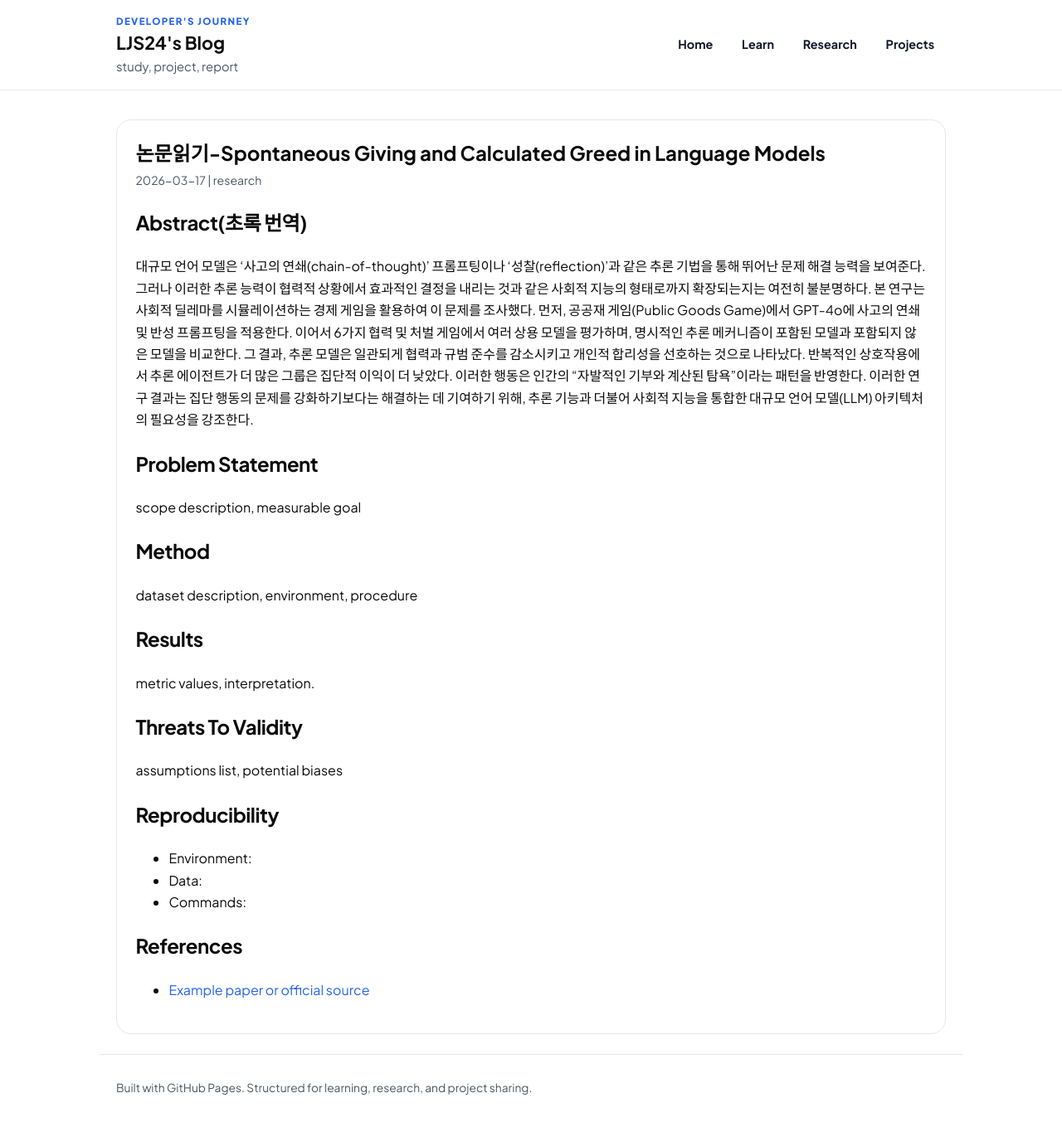
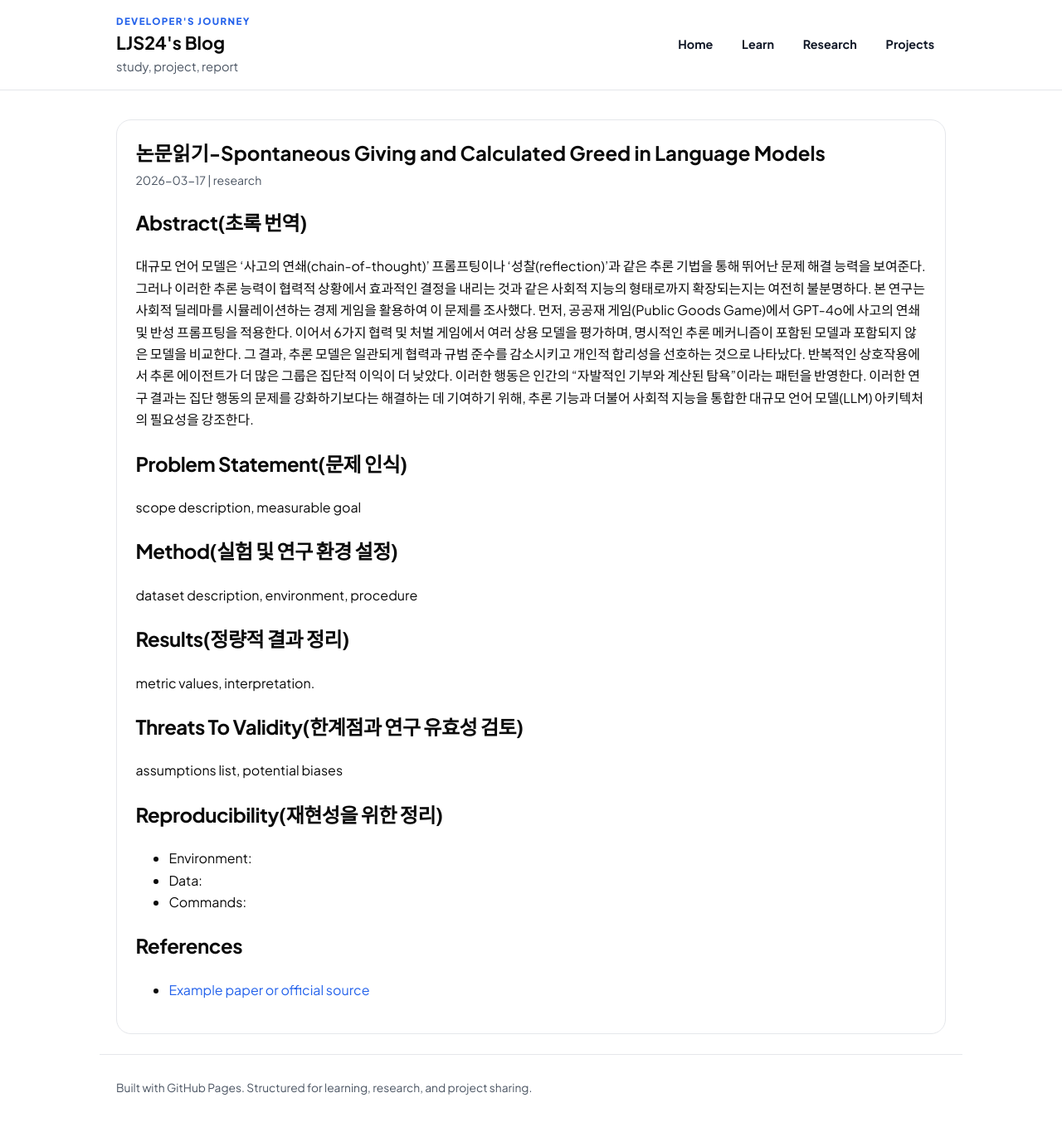
Before and after one commit to LJS24/LJS24.github.io, a Jekyll site: the page built from _posts/research/2026-03-17-research-report-paper.md, in a window 1280 px wide and 1370 px high. Shown: the top 1359 px of the window at 83% size. Built offline with Jekyll 4.4.1, drawn with Linux system fonts in a browser that asks for light colours.

Commit message:
content update-research report

```diff
--- a/_posts/research/2026-03-17-research-report-paper.md
+++ b/_posts/research/2026-03-17-research-report-paper.md
@@ -11,19 +11,19 @@ summary: "논문 내용 정리 및 분석"
 그러나 이러한 추론 능력이 협력적 상황에서 효과적인 결정을 내리는 것과 같은 사회적 지능의 형태로까지 확장되는지는 여전히 불분명하다. 본 연구는 사회적 딜레마를 시뮬레이션하는 경제 게임을 활용하여 이 문제를 조사했다. 먼저, 공공재 게임(Public Goods Game)에서 GPT-4o에 사고의 연쇄 및 반성 프롬프팅을 적용한다. 이어서 6가지 협력 및 처벌 게임에서 여러 상용 모델을 평가하며, 명시적인 추론 메커니즘이 포함된 모델과 포함되지 않은 모델을 비교한다. 그 결과, 추론 모델은 일관되게 협력과 규범 준수를 감소시키고 개인적 합리성을 선호하는 것으로 나타났다. 반복적인 상호작용에서 추론 에이전트가 더 많은 그룹은 집단적 이익이 더 낮았다. 이러한 행동은 인간의 “자발적인 기부와 계산된 탐욕”이라는 패턴을 반영한다. 이러한 연구 결과는 집단 행동의 문제를 강화하기보다는 해결하는
 데 기여하기 위해, 추론 기능과 더불어 사회적 지능을 통합한 대규모 언어 모델(LLM) 아키텍처의 필요성을 강조한다.
 
-## Problem Statement
+## Problem Statement(문제 인식)
 scope description, measurable goal
 
-## Method
+## Method(실험 및 연구 환경 설정)
 dataset description, environment, procedure
 
-## Results
+## Results(정량적 결과 정리)
 metric values, interpretation.
 
-## Threats To Validity
+## Threats To Validity(한계점과 연구 유효성 검토)
 assumptions list, potential biases
 
-## Reproducibility
+## Reproducibility(재현성을 위한 정리)
 - Environment:
 - Data:
 - Commands:
```
